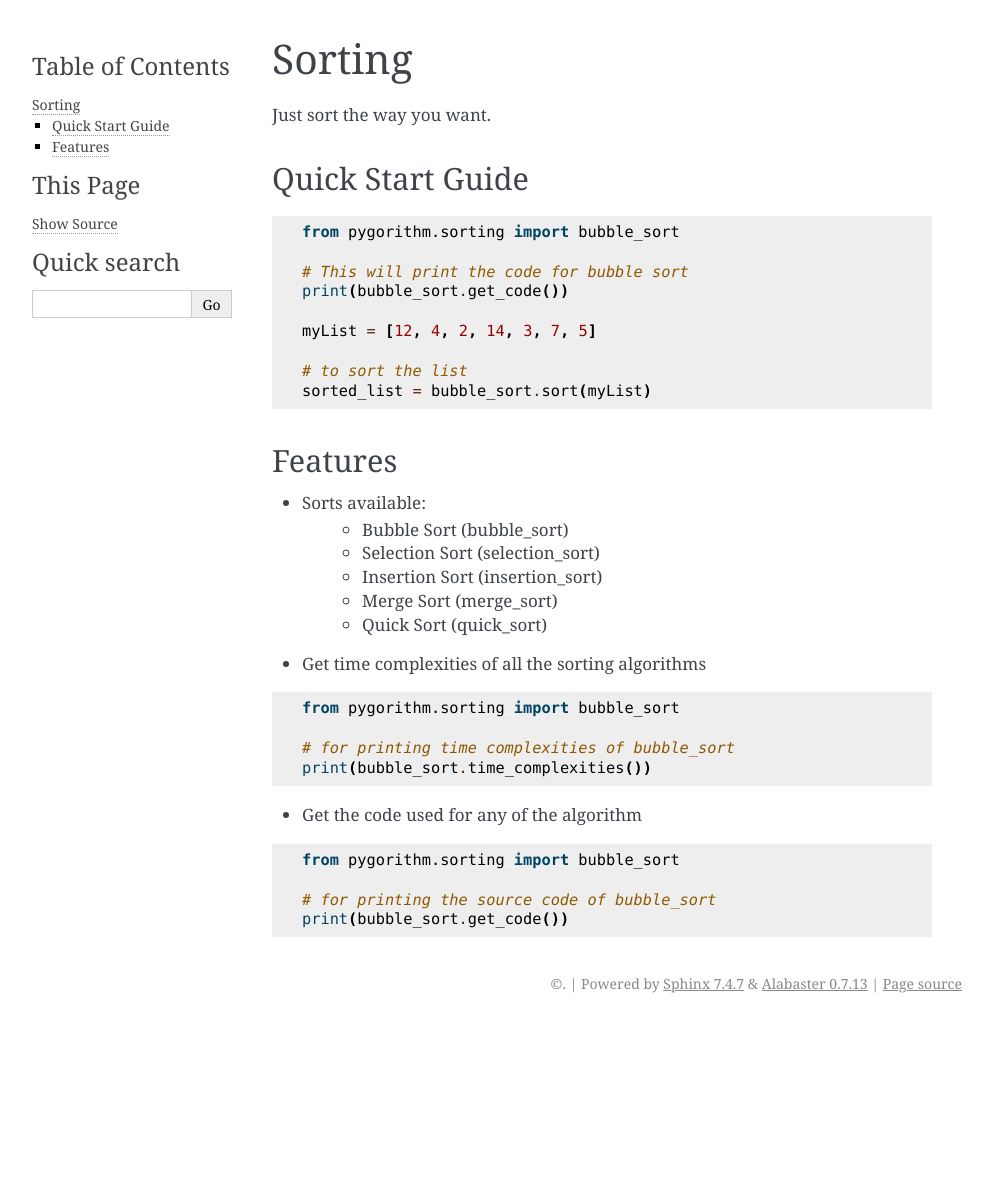
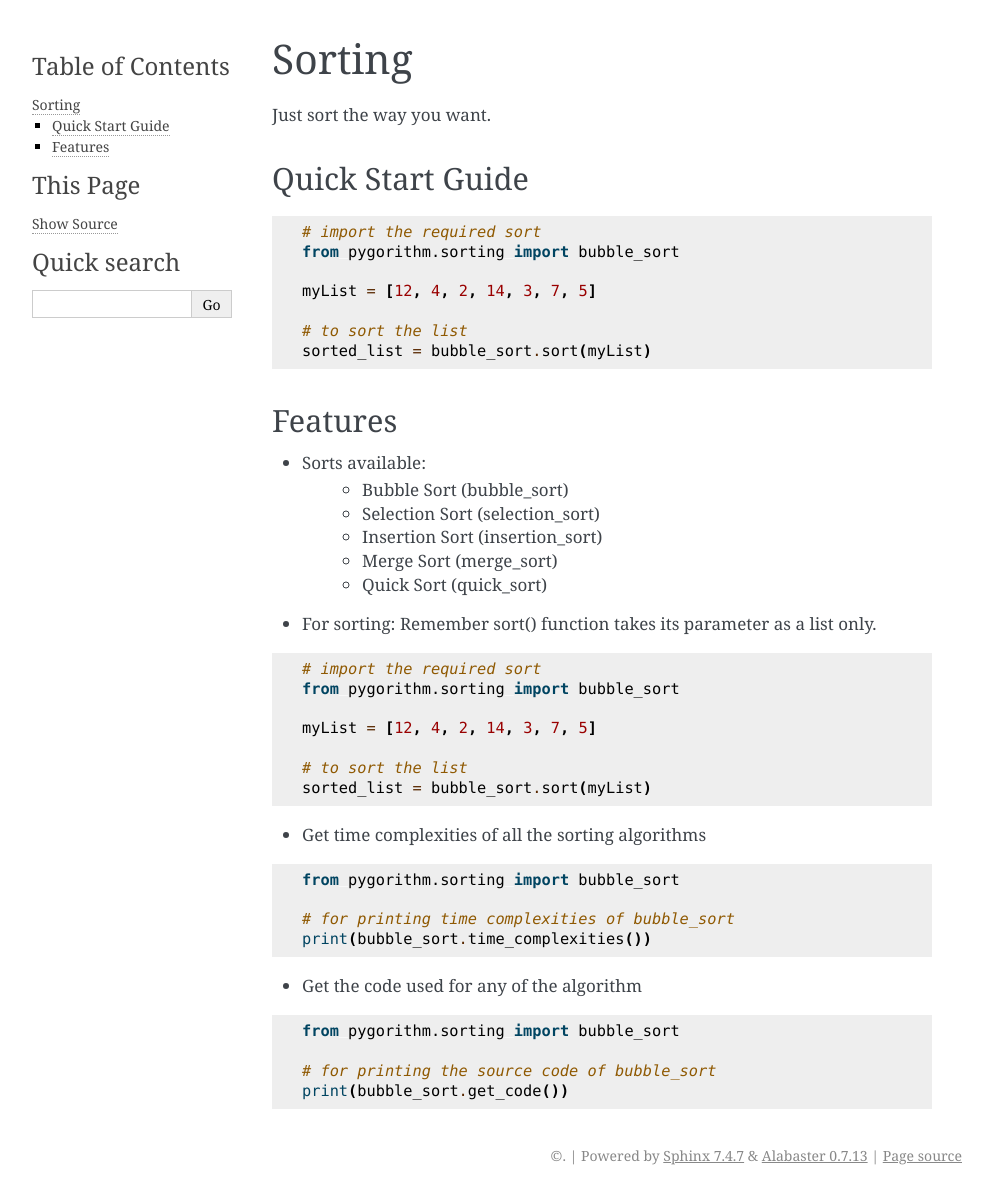
Before and after one commit to OmkarPathak/pygorithm, a Sphinx documentation site: the page built from docs/Sorting.rst, in a window 1280 px wide. Shown: the whole page, without its empty margins (148-1141 px from the left). Built offline with Sphinx 7.4.7, drawn with Linux system fonts in a browser that asks for light colours; before the commit the page ends 1023 px from its top, so only the background shows below that.

Commit message:
Updated Sorting.rst

```diff
--- a/docs/Sorting.rst
+++ b/docs/Sorting.rst
@@ -10,10 +10,8 @@ Quick Start Guide
 
 .. code-block:: python
 
+    # import the required sort
     from pygorithm.sorting import bubble_sort
-
-    # This will print the code for bubble sort
-    print(bubble_sort.get_code())
 
     myList = [12, 4, 2, 14, 3, 7, 5]
 
@@ -30,6 +28,19 @@ Features
     - Insertion Sort (insertion_sort)
     - Merge Sort (merge_sort)
     - Quick Sort (quick_sort)
+
+* For sorting:
+  Remember sort() function takes its parameter as a list only.
+
+.. code-block:: python
+
+    # import the required sort
+    from pygorithm.sorting import bubble_sort
+
+    myList = [12, 4, 2, 14, 3, 7, 5]
+
+    # to sort the list
+    sorted_list = bubble_sort.sort(myList)
 
 * Get time complexities of all the sorting algorithms
 
```
